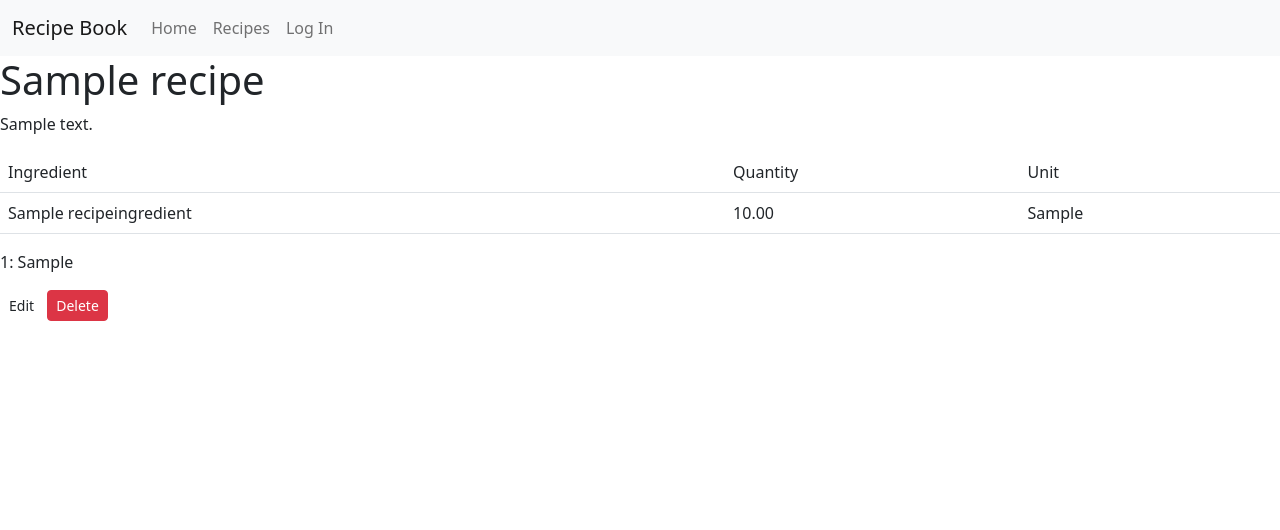
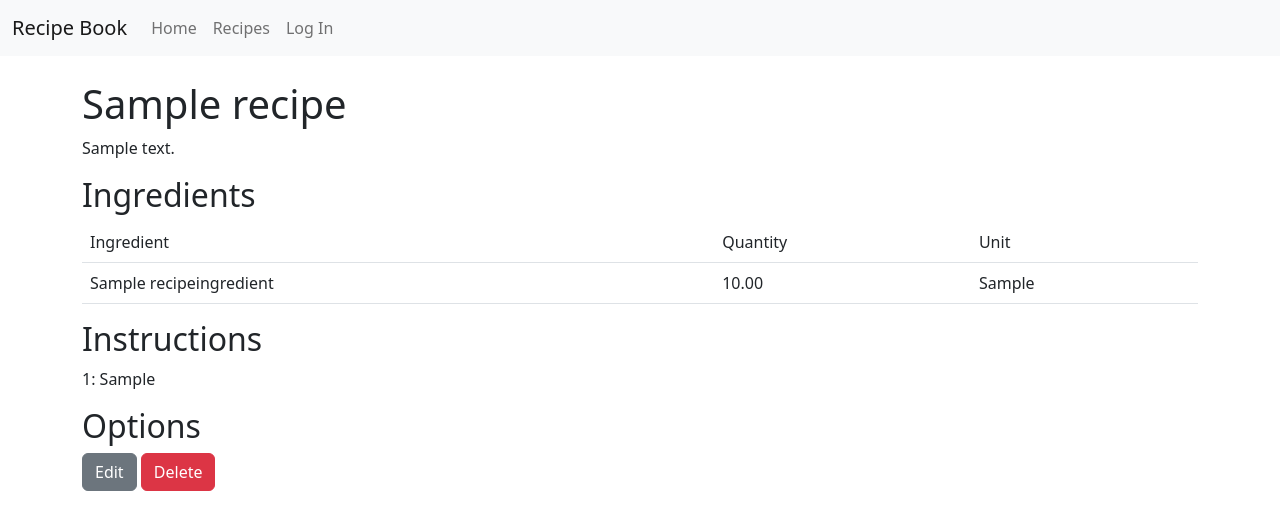
Before and after one commit to RobertBlaauwendraad/recipe-book, a Django app: page /recipes/1/ in a window 1280 px wide. Shown: the top 530 px of the page. Run offline with Django 4.2, Linux system fonts and the light colour scheme; tables that the repository leaves empty hold one stand-in row (values such as "Sample post").

Commit message:
Added more styling

```diff
--- a/recipes/templates/recipes/detail.html
+++ b/recipes/templates/recipes/detail.html
@@ -1,12 +1,15 @@
 {% extends 'base.html' %}
 
-{% block title %}Home{% endblock %}
+{% block title %}{{ recipe.recipe_name }}{% endblock %}
 
 {% block content %}
+    <div class="container py-4">
+
         <h1>{{ recipe.recipe_name }}</h1>
-<p>{{ recipe.description }}</p>
+        <p class="my-0">{{ recipe.description }}</p>
 
         <!-- create a table of all ingredients ordered by unit size -->
+        <h2 class="mt-3">Ingredients</h2>
         <table class="table">
             <thead>
             <tr>
@@ -25,21 +28,25 @@
             {% endfor %}
             </tbody>
         </table>
+
         <!-- list all instructions -->
+        <h2 class="mt-3">Instructions</h2>
         {% for instruction in ordered_instructions_list %}
             <p>{{ instruction.step }}: {{ instruction.instruction }}</p>
         {% endfor %}
 
         <!-- buttons to edit and delete this recipe -->
+        <h2 class="mt-3">Options</h2>
         <div>
             {% csrf_token %}
             <a href="{% url 'recipes:detail' recipe.id %}"
-       class="btn btn-normal btn-sm">
+               class="btn btn-secondary">
                 Edit
             </a>
             <a href="{% url 'recipes:delete' recipe.id %}"
-       class="btn btn-danger btn-sm">
+               class="btn btn-danger">
                 Delete
             </a>
         </div>
+    </div>
 {% endblock %}
```
Also changed, not shown: recipes/templates/recipes/index.html (+11 -2 lines). Lines whose indentation alone changed are shown as unchanged.
